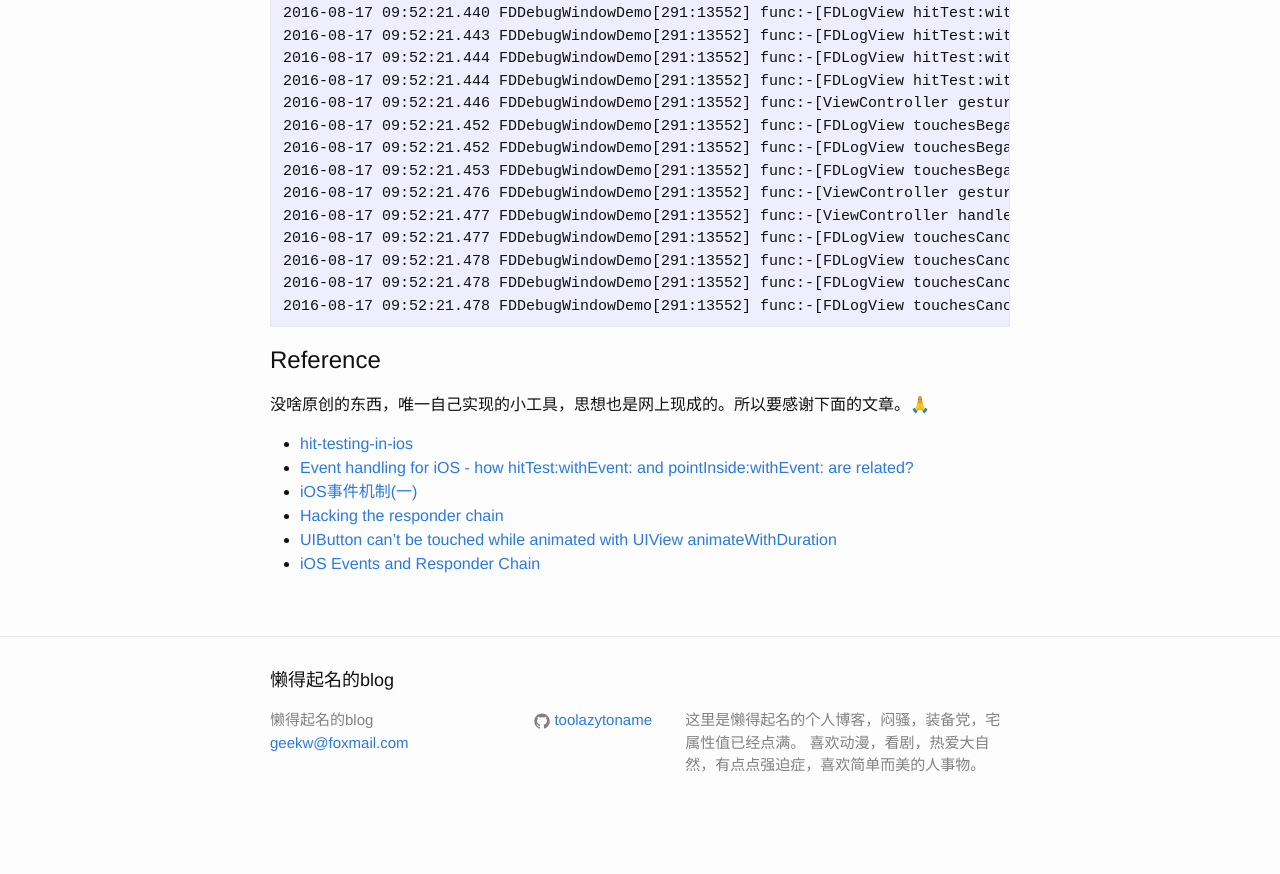
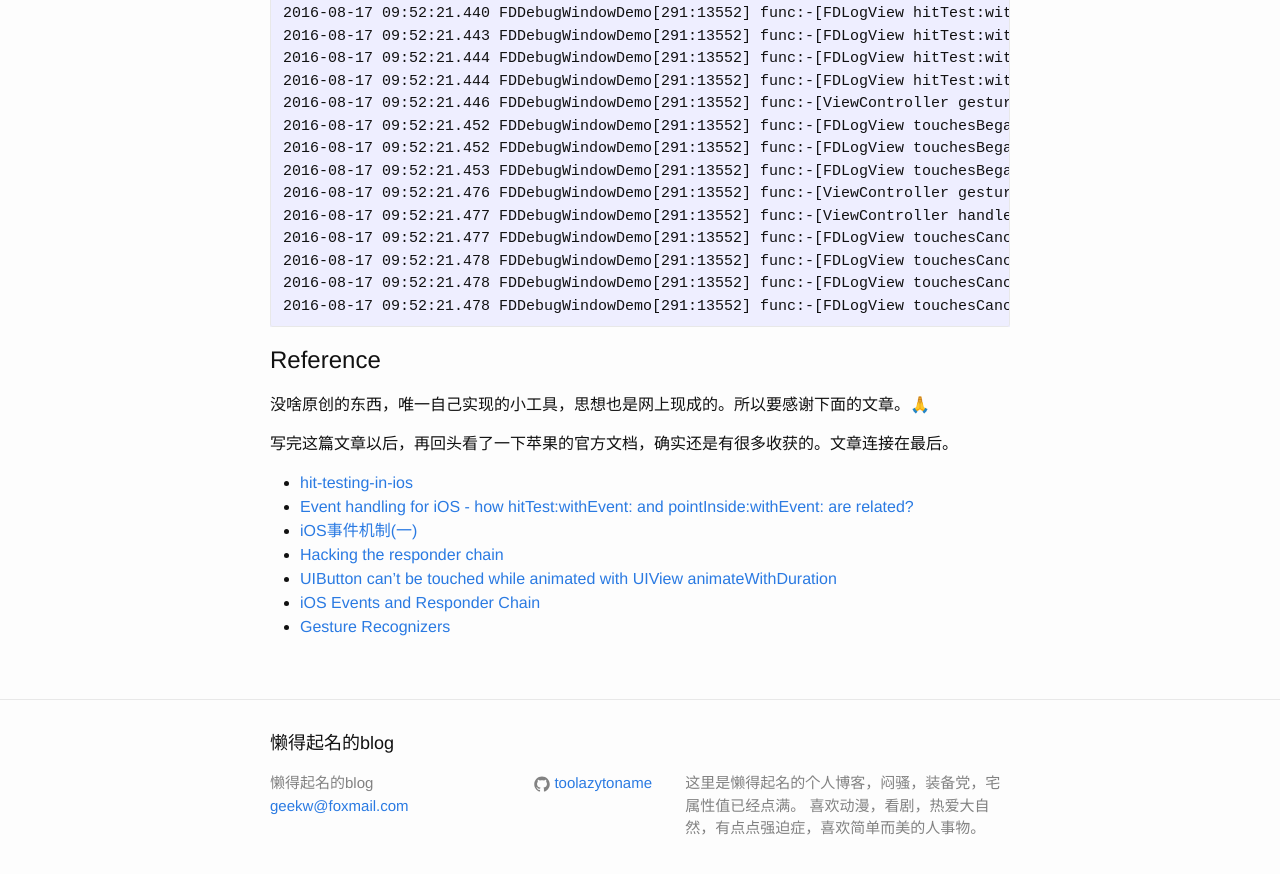
Before and after one commit to toolazytoname/toolazytoname.github.io, a Jekyll site: the page built from _posts/2016-08-17-ResponderChain.markdown, in a window 1280 px wide and 900 px high, scrolled down 3553 px. Shown: the top 874 px of the window. Built offline with Jekyll 4.4.1, drawn with Linux system fonts in a browser that asks for light colours; before the commit the page ends 4390 px from its top, so only the background shows below that.

Commit message:
edit ResponderChain.markdown

```diff
--- a/_posts/2016-08-17-ResponderChain.markdown
+++ b/_posts/2016-08-17-ResponderChain.markdown
@@ -181,9 +181,12 @@ Reference
 
 没啥原创的东西，唯一自己实现的小工具，思想也是网上现成的。所以要感谢下面的文章。🙏
 
+写完这篇文章以后，再回头看了一下苹果的官方文档，确实还是有很多收获的。文章连接在最后。
+
 - [hit-testing-in-ios](http://smnh.me/hit-testing-in-ios/)
 - [Event handling for iOS - how hitTest:withEvent: and pointInside:withEvent: are related?](http://stackoverflow.com/questions/4961386/event-handling-for-ios-how-hittestwithevent-and-pointinsidewithevent-are-r)
 - [iOS事件机制(一)](http://ryantang.me/blog/2013/12/07/ios-event-dispatch-1/)
 - [Hacking the responder chain](http://bynomial.com/blog/?p=74)
 - [UIButton can't be touched while animated with UIView animateWithDuration](http://stackoverflow.com/questions/8346100/uibutton-cant-be-touched-while-animated-with-uiview-animatewithduration/8346178#8346178)
 - [iOS Events and Responder Chain](https://www.zybuluo.com/MicroCai/note/66142)
+- [Gesture Recognizers](https://developer.apple.com/library/ios/documentation/EventHandling/Conceptual/EventHandlingiPhoneOS/GestureRecognizer_basics/GestureRecognizer_basics.html#//apple_ref/doc/uid/TP40009541-CH2-SW4)
```
